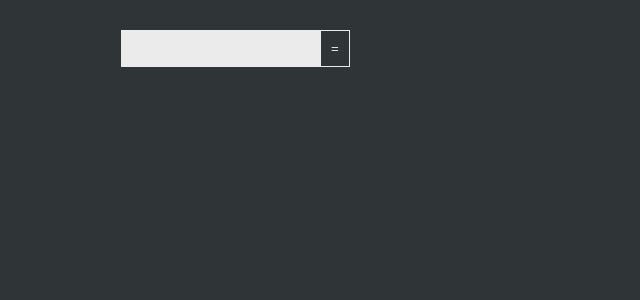
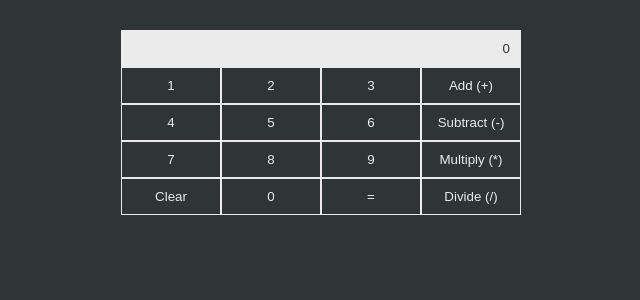
Before and after one commit to nirnejak/calculator, a React (Create React App) app: page / in a window 1280 px wide. Shown: the top 300 px of the page, without its empty margins (319-959 px from the left). Built offline with nearby package versions, Linux system fonts and the light colour scheme.

Commit message:
Calculator Functionality Added

```diff
--- a/src/App.js
+++ b/src/App.js
@@ -6,11 +6,98 @@ import Input from "./components/Input"
 import "./App.css"
 
 function App() {
+  const [operation, setOperation] = React.useState("")
+  const [result, setResult] = React.useState(0)
+  const [operandFirst, setOperandFirst] = React.useState(0)
+  const [input, setInput] = React.useState(0)
+
+  React.useEffect(() => {
+    setInput(result)
+  }, [result])
+
+  const addInput = (value) => {
+    if (operandFirst === input) {
+      setInput(0 * 10 + value)
+    } else {
+      setInput(input * 10 + value)
+    }
+  }
+
+  const addOperation = (opr) => {
+    if (operandFirst === 0) {
+      setOperandFirst(input)
+    } else {
+      calculateResult(false)
+    }
+    setOperation(opr)
+  }
+
+  const calculateResult = (shouldClear) => {
+    let newResult
+    switch (operation) {
+      case "+":
+        newResult = operandFirst + input
+        break
+      case "-":
+        newResult = operandFirst - input
+        break
+      case "*":
+        newResult = operandFirst * input
+        break
+      case "/":
+        newResult = operandFirst / input
+        break
+      default:
+        window.alert("Invalid Operation")
+        return
+    }
+
+    setResult(newResult)
+    if (shouldClear) {
+      setOperandFirst(0)
+      setOperation("")
+    } else {
+      setOperandFirst(newResult)
+    }
+  }
+
+  const clearCalculator = () => {
+    setResult(0)
+    setInput(0)
+    setOperandFirst(0)
+    setOperation("")
+  }
+
   return (
     <div className="App">
       <div className="container">
-        <Input />
-        <Button>=</Button>
+        <div className="row">
+          <Input value={input} />
+        </div>
+        <div className="row">
+          <Button onClick={() => addInput(1)}>1</Button>
+          <Button onClick={() => addInput(2)}>2</Button>
+          <Button onClick={() => addInput(3)}>3</Button>
+          <Button onClick={() => addOperation("+")}>Add (+)</Button>
+        </div>
+        <div className="row">
+          <Button onClick={() => addInput(4)}>4</Button>
+          <Button onClick={() => addInput(5)}>5</Button>
+          <Button onClick={() => addInput(6)}>6</Button>
+          <Button onClick={() => addOperation("-")}>Subtract (-)</Button>
+        </div>
+        <div className="row">
+          <Button onClick={() => addInput(7)}>7</Button>
+          <Button onClick={() => addInput(8)}>8</Button>
+          <Button onClick={() => addInput(9)}>9</Button>
+          <Button onClick={() => addOperation("*")}>Multiply (*)</Button>
+        </div>
+        <div className="row">
+          <Button onClick={clearCalculator}>Clear</Button>
+          <Button onClick={() => addInput(0)}>0</Button>
+          <Button onClick={calculateResult}>=</Button>
+          <Button onClick={() => addOperation("/")}>Divide (/)</Button>
+        </div>
       </div>
     </div>
   )
```
